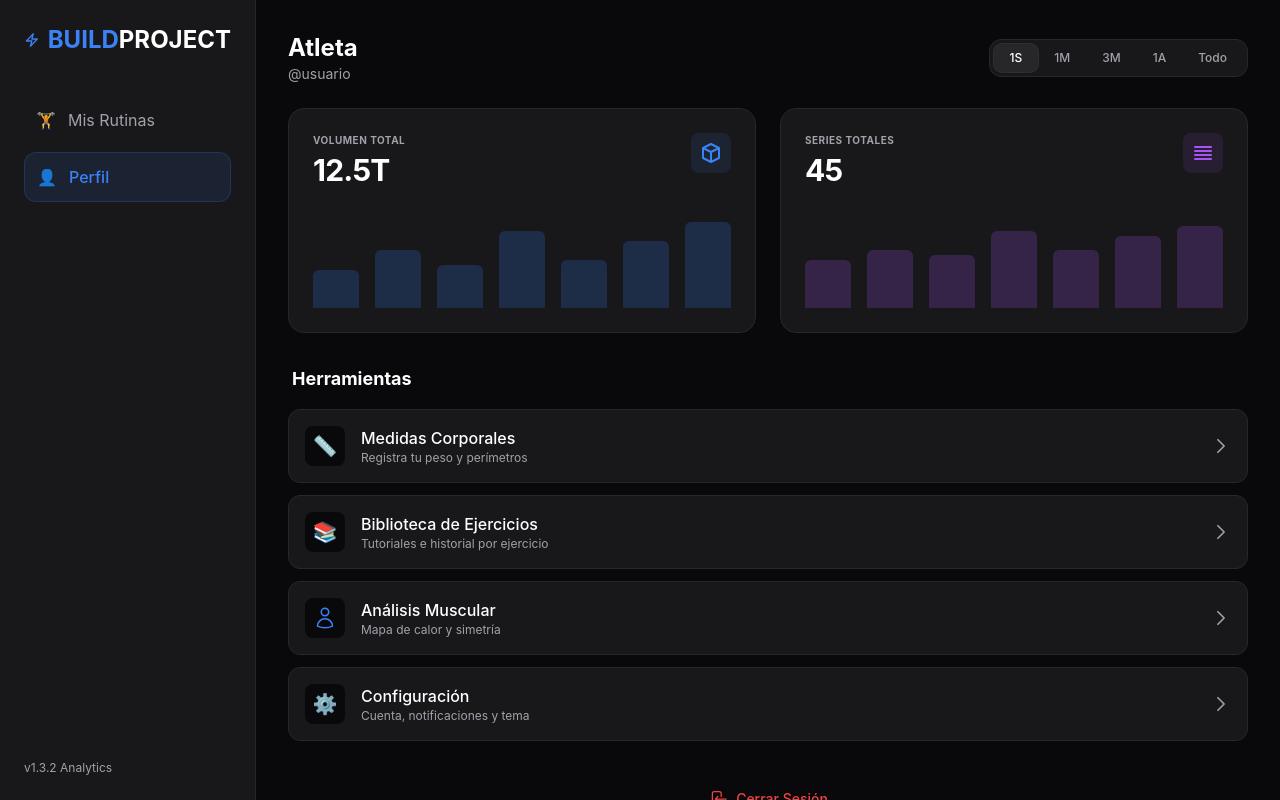
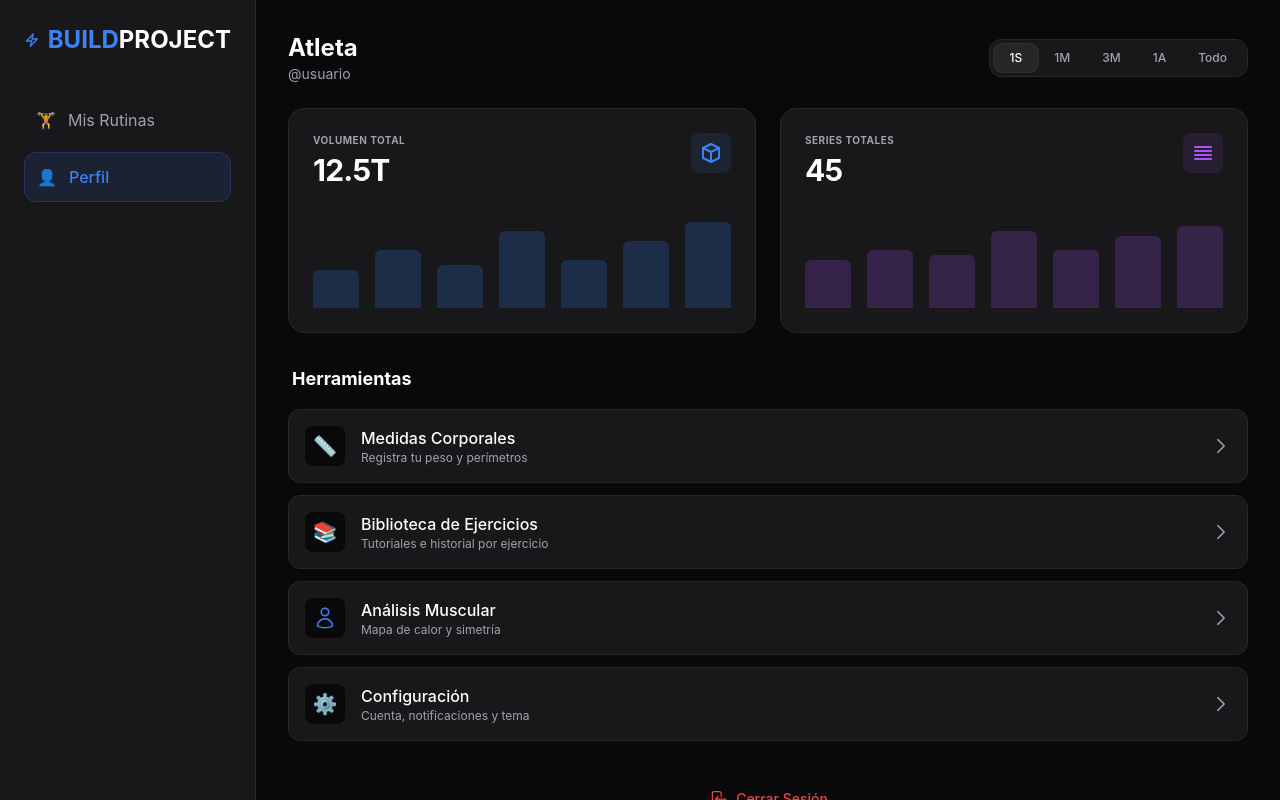
Before and after one commit to EdrikCamacho/BuildProject, an Angular app: page /profile in a window 1280 px wide. Built offline with nearby package versions, Linux system fonts and the light colour scheme.

Commit message:
Quite la version

```diff
--- a/src/app/features/dashboard/dashboard.component.html
+++ b/src/app/features/dashboard/dashboard.component.html
@@ -16,7 +16,6 @@
         </a>
       </nav>
     </div>
-    <div class="text-xs text-brand-text-muted">v1.2.0 Routines</div>
   </aside>
 
   <main class="flex-1 flex flex-col h-full overflow-hidden relative bg-brand-black">
--- a/src/app/features/profile/profile.component.html
+++ b/src/app/features/profile/profile.component.html
@@ -16,7 +16,6 @@
         </a>
       </nav>
     </div>
-    <div class="text-xs text-brand-text-muted">v1.3.2 Analytics</div>
   </aside>
 
   <main class="flex-1 flex flex-col h-full overflow-hidden relative bg-brand-black">
```
